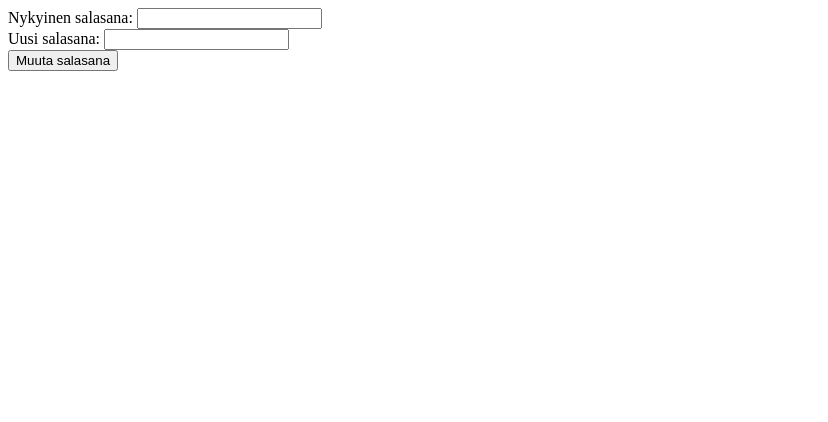
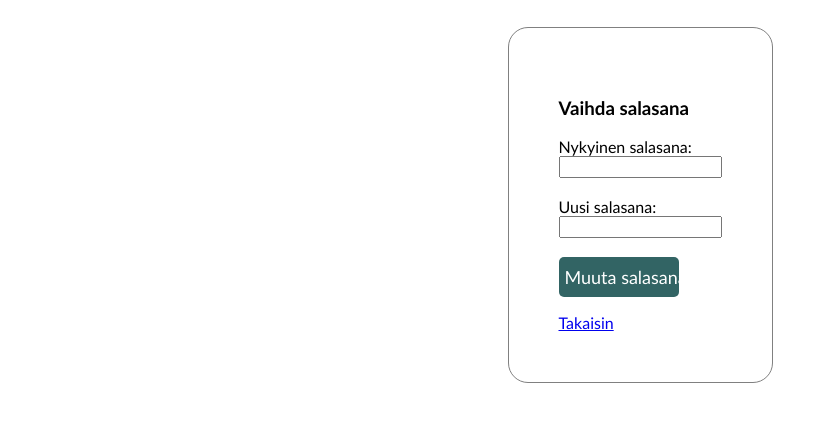
Before and after one commit to yuzamonkey/TSOHA, a Flask app: page /edit_password in a window 1280 px wide. Shown: the top 422 px of the page, without its empty margins (0-828 px from the left). Run offline with Flask 2, Linux system fonts and the light colour scheme; the visitor is signed in with stand-in values (Sample User, id 1).

Commit message:
css to change username and change password pages

```diff
--- a/templates/edit_password.html
+++ b/templates/edit_password.html
@@ -1,10 +1,21 @@
-{% if error %}
-<p>{{message}}</p>
-{% endif %}
+<link rel= "stylesheet" type= "text/css" href= "{{ url_for('static',filename='css/usernamepassword.css') }}">
 
-<form action="/edit_password" method="POST">
-    Nykyinen salasana: <input type="password" name="current_password" required> <br>
-    Uusi salasana: <input type="password" name="new_password" required> <br>
-    <input type="submit" value="Muuta salasana">
-    <input type="hidden" name="csrf_token" value="{{ session.csrf_token }}">
-</form>
+<body>
+    <div class="content">
+        <div class="header">
+            <h3>Vaihda salasana</h3>
+        </div>
+        {% if error %}
+        <p>{{message}}</p>
+        {% endif %}
+        <div class="form">
+            <form action="/edit_password" method="POST">
+                Nykyinen salasana: <br><input type="password" name="current_password" required> <br><br>
+                Uusi salasana: <br><input type="password" name="new_password" required> <br><br>
+                <input id="submit-button" type="submit" value="Muuta salasana">
+                <input type="hidden" name="csrf_token" value="{{ session.csrf_token }}">
+            </form>
+        </div>
+        <a href="/user_info">Takaisin</a>
+    </div>
+</body>
--- a/templates/log_in.html
+++ b/templates/log_in.html
@@ -1,4 +1,4 @@
-<link rel= "stylesheet" type= "text/css" href= "{{ url_for('static',filename='css/loginsignup.css') }}">
+<link rel= "stylesheet" type= "text/css" href= "{{ url_for('static',filename='css/usernamepassword.css') }}">
 <body>
     <div class="content">
         <div class="header">
--- a/templates/sign_up.html
+++ b/templates/sign_up.html
@@ -1,4 +1,4 @@
-<link rel= "stylesheet" type= "text/css" href= "{{ url_for('static',filename='css/loginsignup.css') }}">
+<link rel= "stylesheet" type= "text/css" href= "{{ url_for('static',filename='css/usernamepassword.css') }}">
 
 <body>
     <div class="content">
```
Also changed, not shown: templates/edit_username.html (+16 -3 lines), README.md, static/css/usernamepassword.css (renamed from static/css/loginsignup.css).
